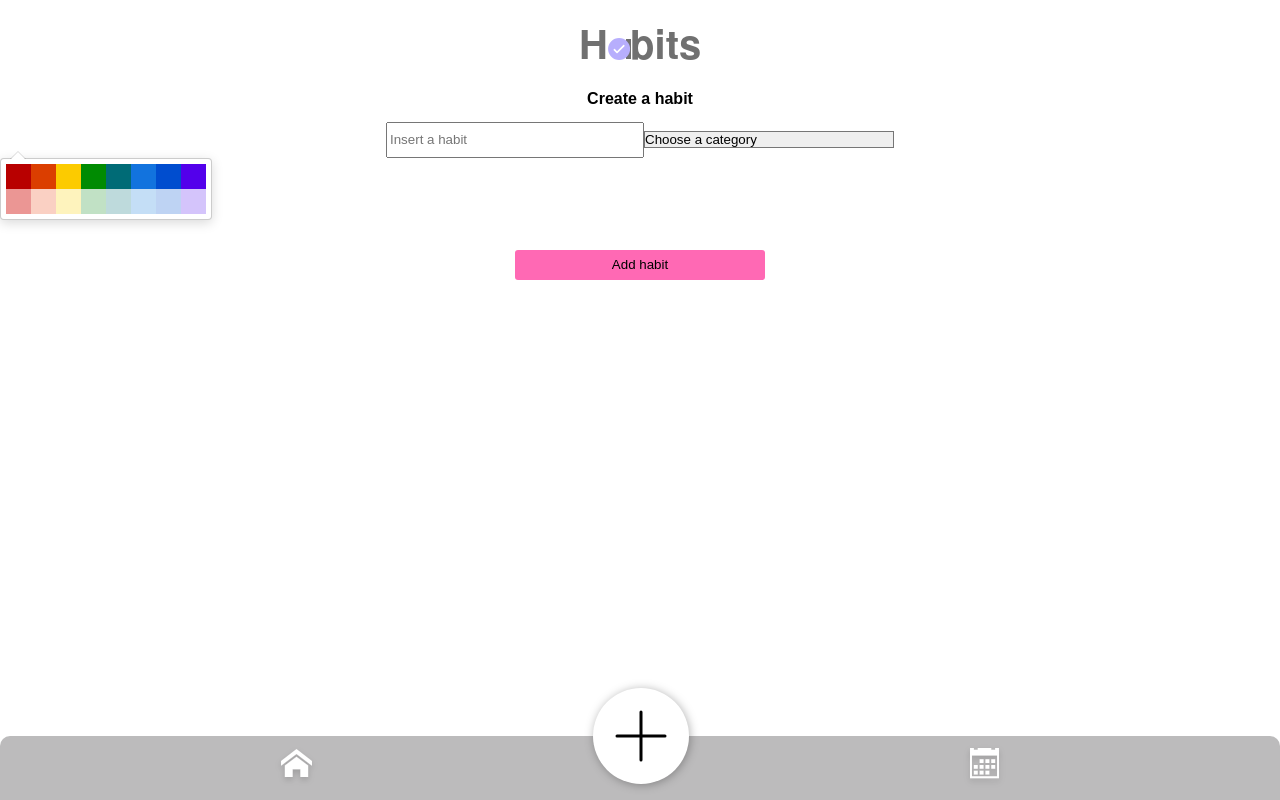
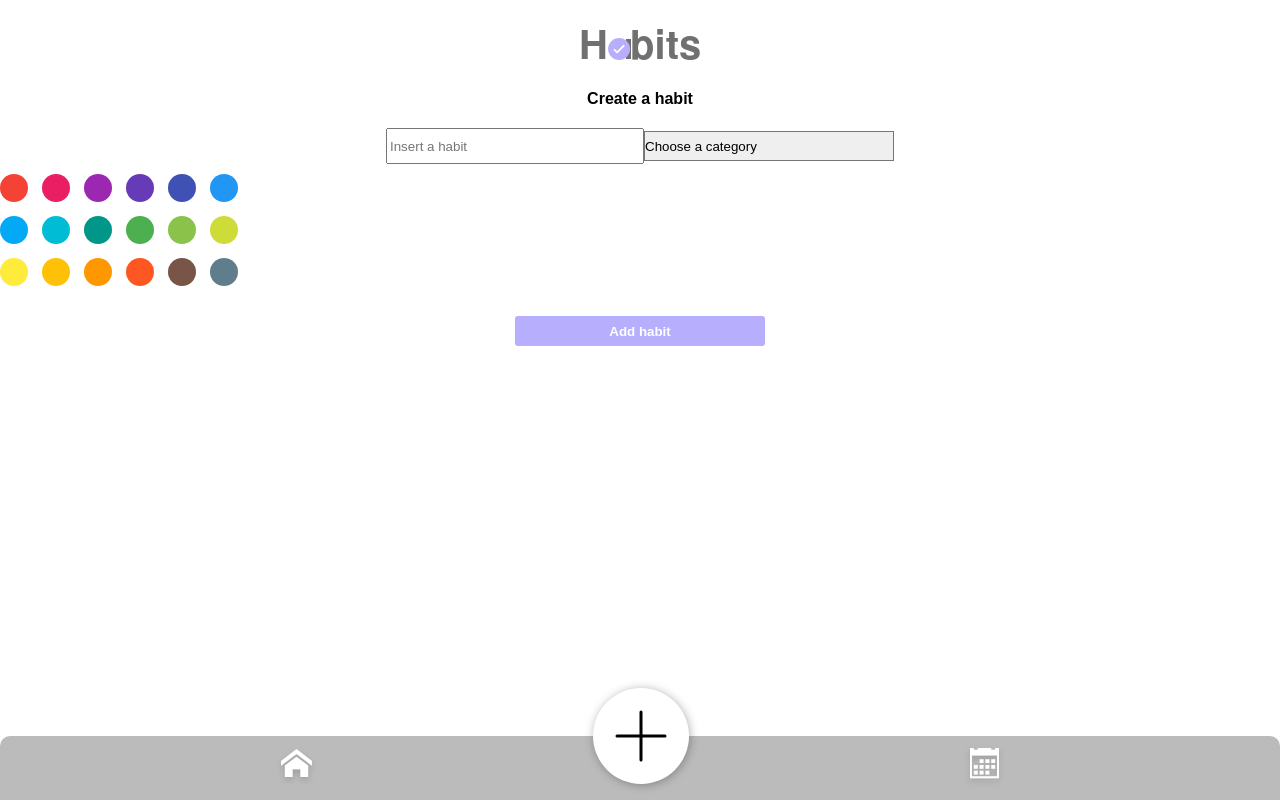
Before and after one commit to denizulku/capstone-project, a React (Create React App) app: page /create in a window 1280 px wide. Built offline with nearby package versions, Linux system fonts and the light colour scheme.

Commit message:
Remove unnecessary code

```diff
--- a/src/components/ColorButton.js/ColorButton.js
+++ /dev/null
@@ -1,25 +0,0 @@
-import React from 'react'
-import styled from 'styled-components/macro'
-
-const colors = [
-  {
-    orange: '#FFC179',
-    yellow: '#FFFF93',
-    purple: '#B7AEFD',
-  },
-]
-
-export default function Colors() {
-  '#btn'.click(function () {
-    'div[class^="box"]'.each(function () {
-      var randomColor = Math.floor(Math.random() * colors.length)(this).css(
-        'background-color',
-        colors[randomColor]
-      )
-    })
-  })
-}
-
-// export default function selectColor({ habitbg }) {
-//   return <ColorButton habitbg={habitbg}>Orange</ColorButton>
-// }
--- a/src/components/Form/Form.js
+++ b/src/components/Form/Form.js
@@ -1,20 +1,10 @@
 import React, { useState } from 'react'
 import styled from 'styled-components'
-import { GithubPicker } from 'react-color'
-import InputColor from 'react-input-color'
-import ColorButton from '../ColorButton.js/ColorButton'
-
-// const colorOptions = [
-//   { value: '#FFC179', label: 'Orange' },
-//   { value: '#FFFF93', label: 'Yellow' },
-//   { value: '#B7AEFD', label: 'Purple' },
-// ]
+import { CirclePicker } from 'react-color'
 
 export default function Form({ onSubmit, headline }) {
   const [habitInput, setHabitInput] = useState('')
   const [categoryInput, setCategoryInput] = useState('')
-  const [color, setColor] = React.useState({})
-  // const [colorInput, setColorInput] = useState('')
 
   return (
     <>
@@ -43,7 +33,9 @@ export default function Form({ onSubmit, headline }) {
           <option value="Hobby">Hobby</option>
           <option value="Misc">Misc</option>
         </SelectStyled>
-        <GithubPicker />
+        <ColorInputStyled>
+          <CirclePicker />
+        </ColorInputStyled>
         <AddButton type="submit">Add habit</AddButton>
       </FormStyled>
     </>
@@ -73,7 +65,9 @@ const InputStyled = styled.input`
 
 const AddButton = styled.button`
   margin-top: 30px;
-  background: hotpink;
+  color: white;
+  font-weight: bold;
+  background: #b7aefd;
   height: 20px;
   border-radius: 3px;
   border: 10px;
@@ -87,8 +81,12 @@ const SelectStyled = styled.select`
   -webkit-appearance: none;
   appearance: none;
   width: 250px;
+  height: 30px;
 `
 
 const ColorInputStyled = styled.section`
   margin-top: 10px;
+  position: relative;
+  align-items: center;
+  text-align: center;
 `
```
